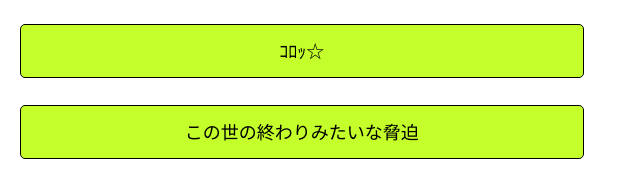
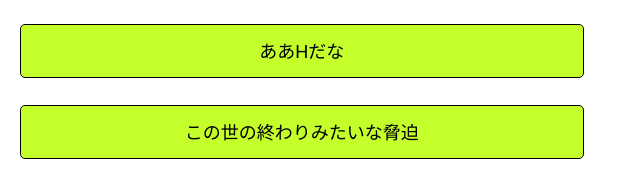
Before and after one commit to PentagonAnge/setmiya, a website: page docs/index.html in a window 1280 px wide. Shown: the part 302-483 px from the top of the page, 632-1272 px from the left. Drawn offline with Linux system fonts and the light colour scheme.

Commit message:
Update index.html

```diff
--- a/docs/index.html
+++ b/docs/index.html
@@ -34,7 +34,7 @@
           <!-- ホラゲを可愛くビビれず、挙句に早く終わったからマロ処理と雑モノマネ大会【にじさんじ】-->
           <div class="button button-play" data-voice="aahda1">ああHだ</div>
           <!-- 【ゲーム実況】人種も言語もトマトに統一されてみた【にじさんじ】-->
-          <div class="button button-play" data-voice="imsujd-JHeY-0h26m20s">ｺﾛｯ☆</div>
+          <div class="button button-play" data-voice="aahdana1">ああHだな</div>
           <div class="button button-play" data-voice="imsujd-JHeY-0h36m37s">漏れそう</div>
           <div class="button button-play" data-voice="imsujd-JHeY-0h41m34s">この世の終わりみたいな脅迫</div>
           <div class="button button-play" data-voice="imsujd-JHeY-0h52m09s">う゛ん゛ぢぃ゛ぃ゛！゛</div>
```
